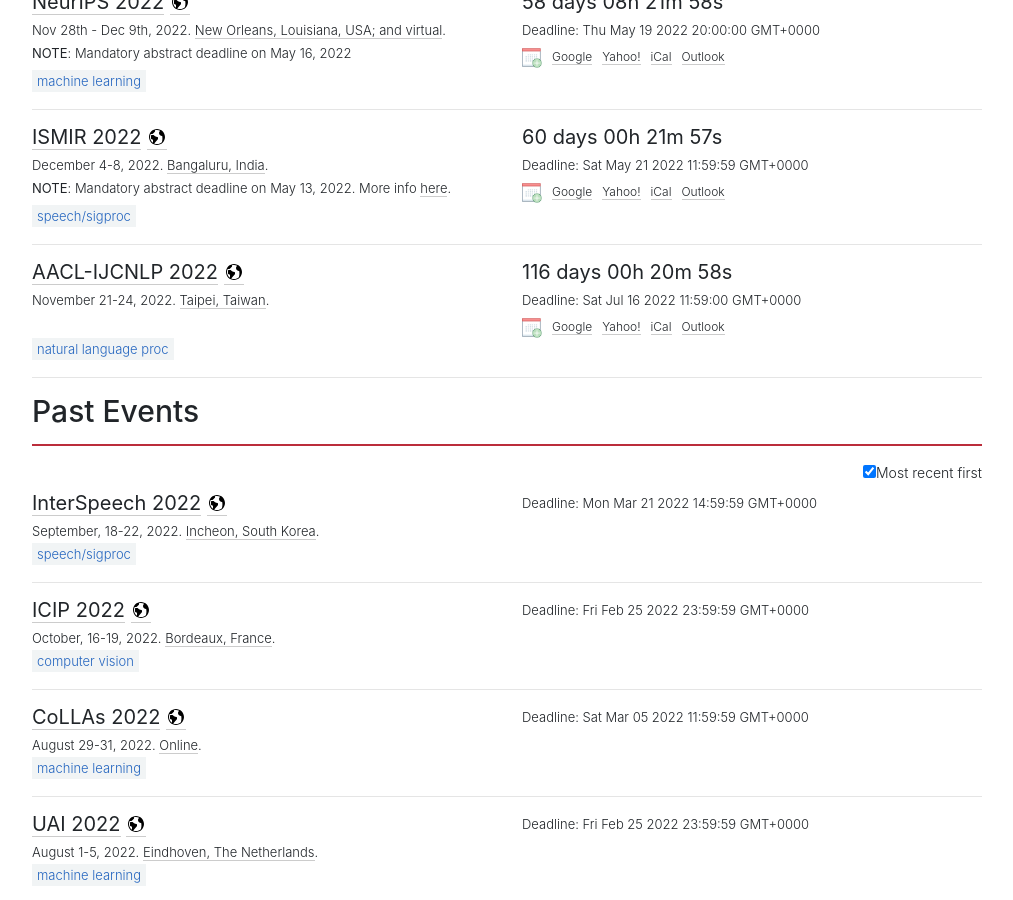
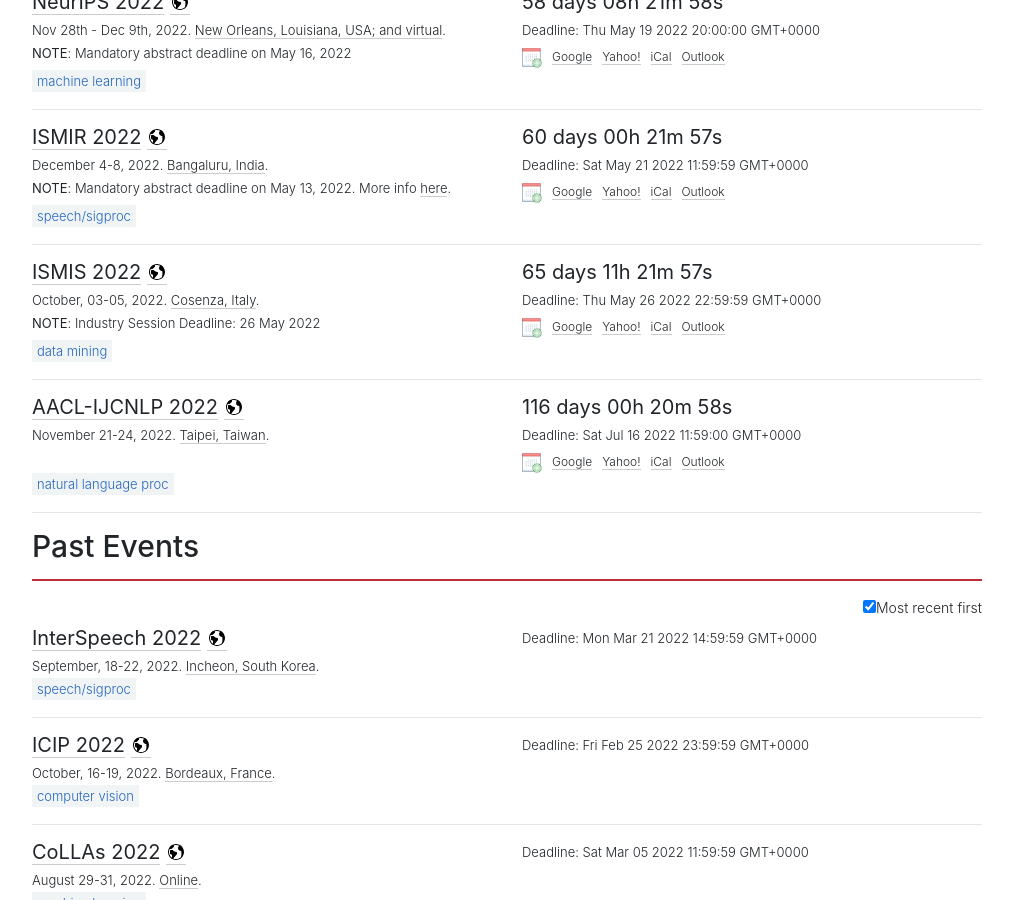
Before and after one commit to paperswithcode/ai-deadlines, a Jekyll site: the page built from index.html, in a window 1280 px wide and 900 px high, scrolled down 972 px. Shown: the whole window, without its empty margins (133-1146 px from the left). Built offline with Jekyll 4.4.1, drawn with Linux system fonts in a browser that asks for light colours; comment, search, counter and statistics services are not loaded.

Commit message:
Update conferences.yml

```diff
--- a/_data/conferences.yml
+++ b/_data/conferences.yml
@@ -865,3 +865,15 @@
   place: Grenoble, France
   sub: DM
   note: '<b>NOTE</b>: Abstract Submission Deadline: 30 March 2022'
+
+- title: ISMIS
+  hindex: 9
+  year: 2022
+  id: ismis22
+  link: https://ismis2022.icar.cnr.it/
+  deadline: '2022-05-26 23:59:59'
+  timezone: UTC+1
+  date: October, 03-05, 2022
+  place: Cosenza, Italy
+  sub: DM
+  note: '<b>NOTE</b>: Industry Session Deadline: 26 May 2022'
```
